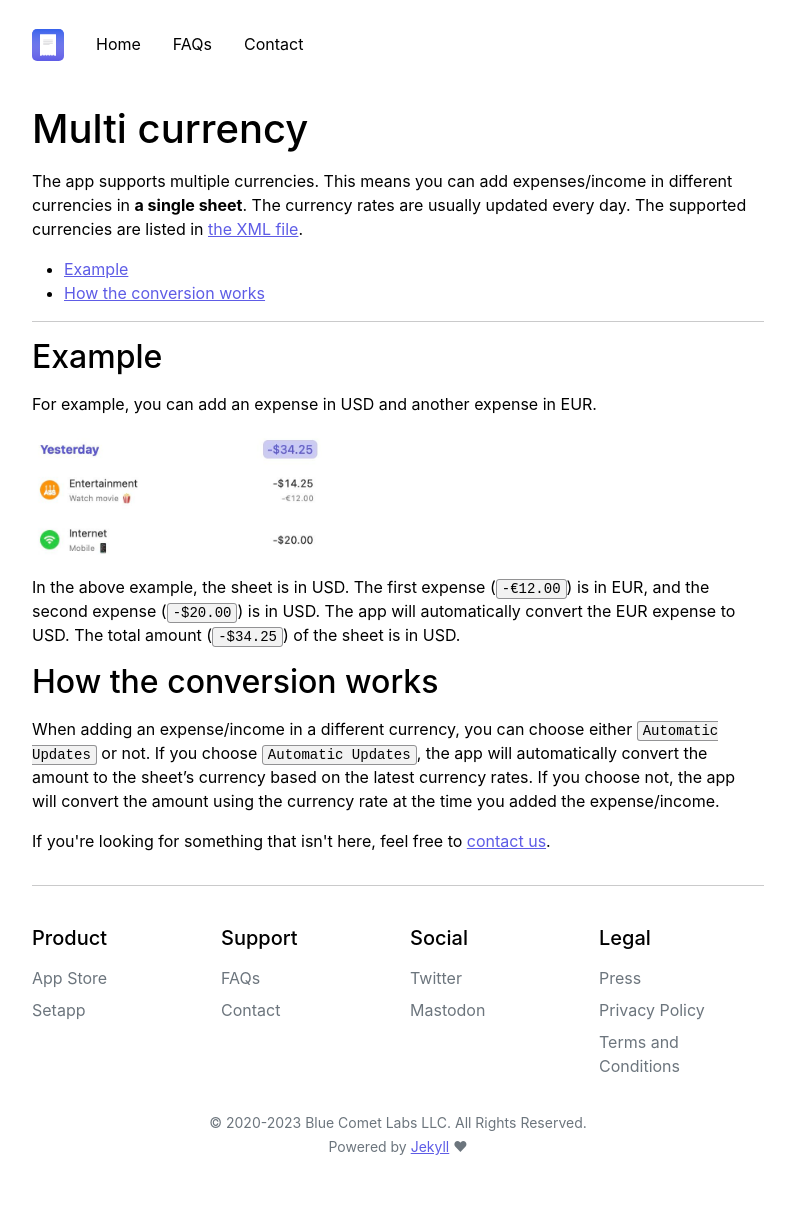
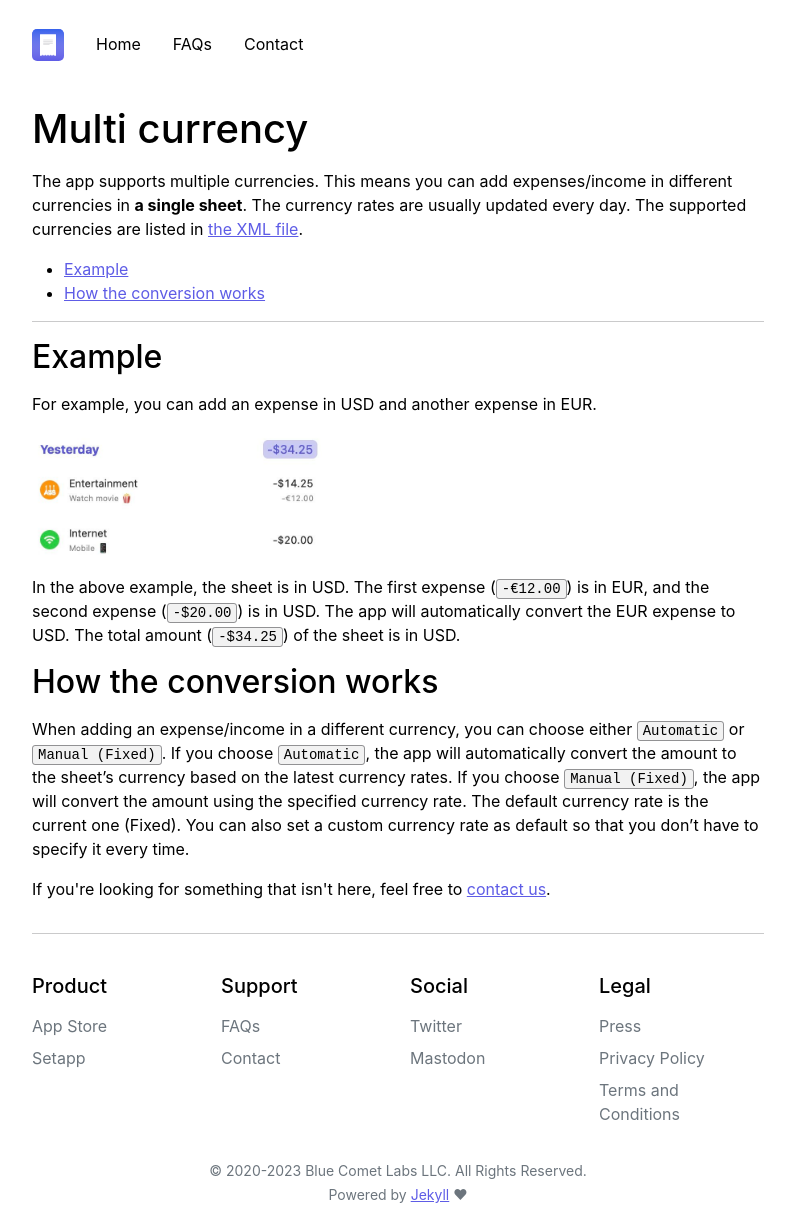
Before and after one commit to bluecometlabs/getexpenses.app, a Jekyll site: the page built from pages/faq/multi-currency.md, in a window 1280 px wide. Shown: the whole page, without its empty margins (242-1037 px from the left). Built offline with Jekyll 4.4.1, drawn with Linux system fonts in a browser that asks for light colours; before the commit the page ends 1174 px from its top, so only the background shows below that.

Commit message:
Update multi currency page

```diff
--- a/pages/faq/multi-currency.md
+++ b/pages/faq/multi-currency.md
@@ -23,6 +23,6 @@ In the above example, the sheet is in USD. The first expense (`-€12.00`) is in
 
 ## How the conversion works
 
-When adding an expense/income in a different currency, you can choose either `Automatic Updates` or not. If you choose `Automatic Updates`, the app will automatically convert the amount to the sheet's currency based on the latest currency rates. If you choose not, the app will convert the amount using the currency rate at the time you added the expense/income.
+When adding an expense/income in a different currency, you can choose either `Automatic` or `Manual (Fixed)`. If you choose `Automatic`, the app will automatically convert the amount to the sheet's currency based on the latest currency rates. If you choose `Manual (Fixed)`, the app will convert the amount using the specified currency rate. The default currency rate is the current one (Fixed). You can also set a custom currency rate as default so that you don't have to specify it every time.
 
 {% include faq_footer.html %}
```
